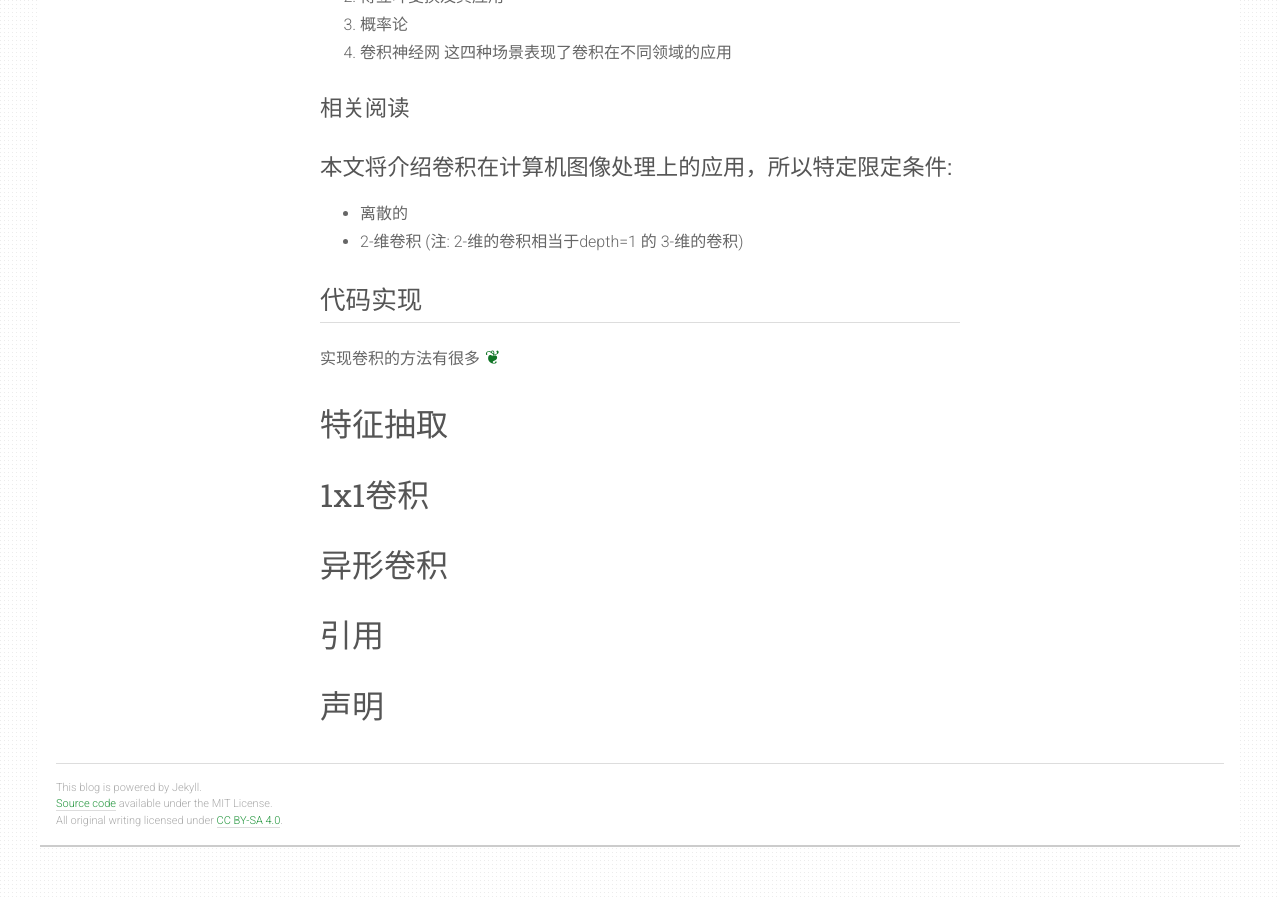
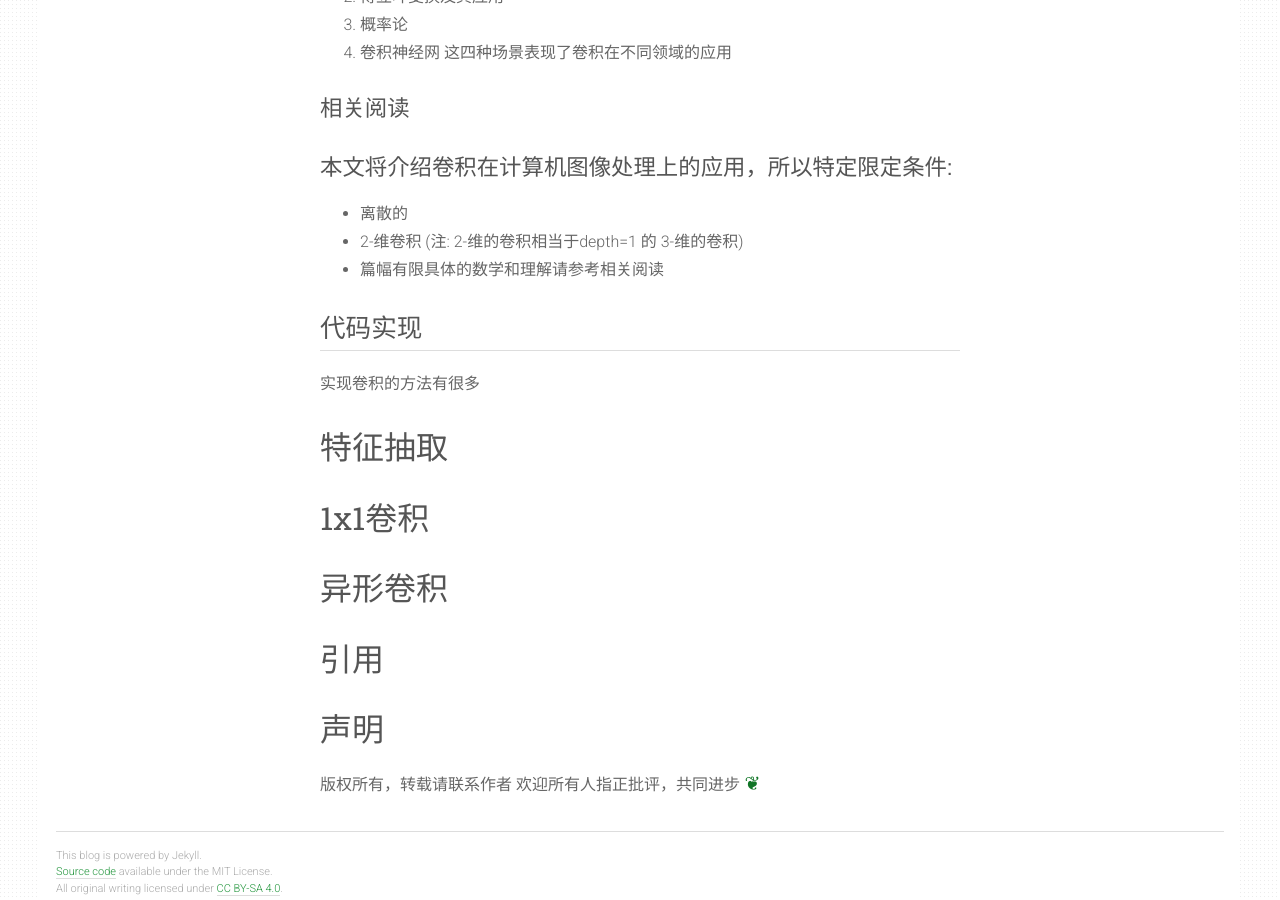
Before and after one commit to vincentweikey/vincentweikey.github.io, a Jekyll site: the page built from _posts/2018-10-05-understanding-convolution.md, in a window 1280 px wide and 900 px high, scrolled down 640 px. Built offline with Jekyll 4.4.1, drawn with Linux system fonts in a browser that asks for light colours.

Commit message:
add unfinished conv post

```diff
--- a/_posts/2018-10-05-understanding-convolution.md
+++ b/_posts/2018-10-05-understanding-convolution.md
@@ -18,12 +18,13 @@
 
 ### 相关阅读
 
- [推荐一下Christopher Olah 的理解卷积的blog]:http://colah.github.io/posts/2014-07-Understanding-Convolutions/
- [数学的论证参考]:https://www.dsprelated.com/freebooks/mdft/Convolution.html
+[推荐一下Christopher Olah 的理解卷积的blog]:(http://colah.github.io/posts/2014-07-Understanding-Convolutions/)
+[数学的论证参考]:(https://www.dsprelated.com/freebooks/mdft/Convolution.html)
 
 ### 本文将介绍卷积在计算机图像处理上的应用，所以特定限定条件:
 * 离散的
 * 2-维卷积 (注: 2-维的卷积相当于depth=1 的 3-维的卷积)
+* 篇幅有限具体的数学和理解请参考相关阅读
 
 ## 代码实现
 实现卷积的方法有很多
@@ -45,5 +46,8 @@
 ---
 # 声明
 
+版权所有，转载请联系作者
+欢迎所有人指正批评，共同进步
+
 
 ---
```
Also changed, not shown: other parts of _posts/2018-10-05-understanding-convolution.md (+2 -2 lines).
